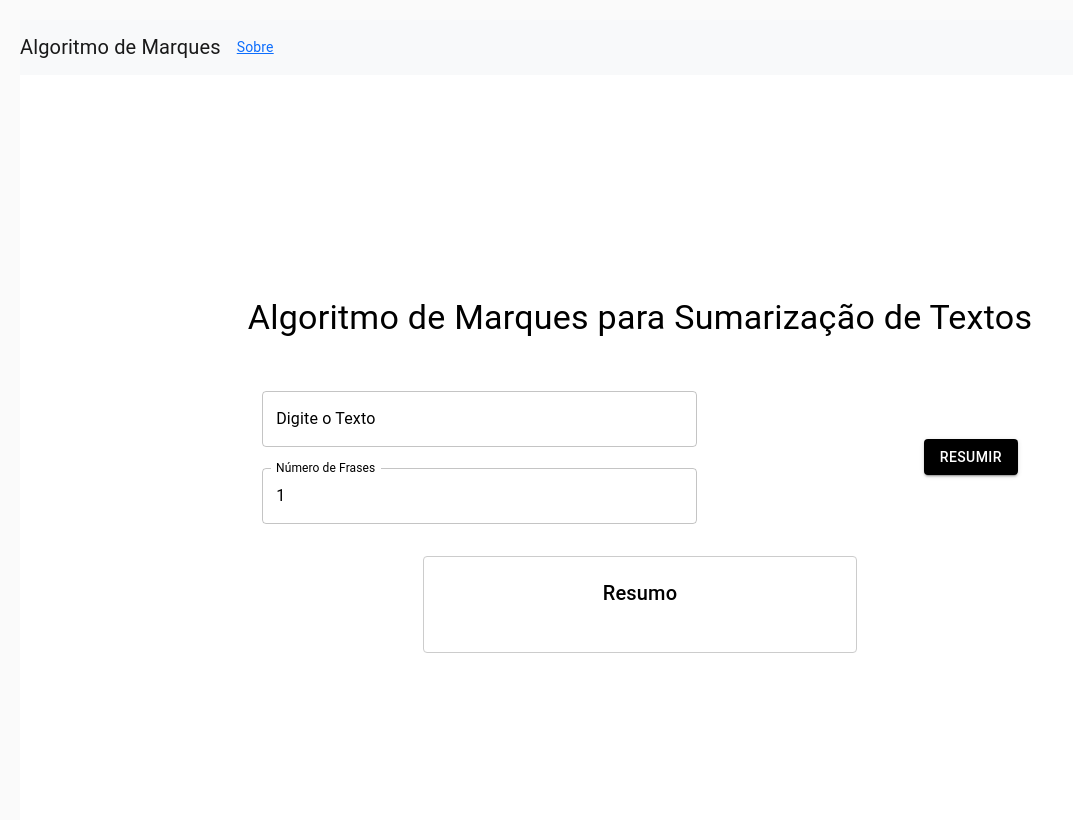
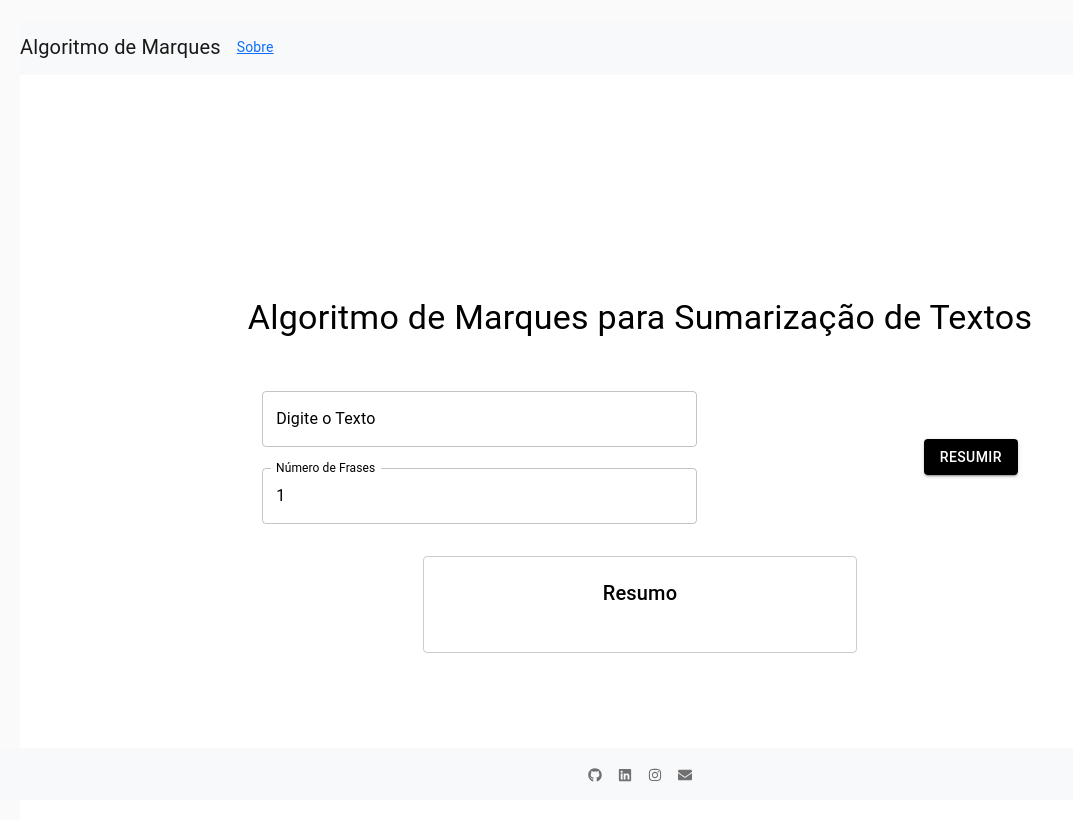
Before and after one commit to micasmarques/algoritmo-marques-tcc, a React (Vite) app in the folder code/frontend/: page / in a window 1280 px wide. Shown: the top 820 px of the page, without its empty margins (0-1073 px from the left). Built offline with nearby package versions, Linux system fonts and the light colour scheme.

Commit message:
adicionado git, linkedin, insta e email

```diff
--- a/code/frontend/package.json
+++ b/code/frontend/package.json
@@ -30,6 +30,7 @@
     "react-bootstrap": "^2.7.4",
     "react-dom": "^17.0.2",
     "react-i18next": "^12.3.1",
+    "react-icons": "^4.8.0",
     "react-pdf": "^6.2.2",
     "react-router-dom": "^6.11.2"
   },
--- a/code/frontend/src/App.js
+++ b/code/frontend/src/App.js
@@ -3,7 +3,8 @@ import {Link, BrowserRouter as Router} from 'react-router-dom';
 import {useTranslation} from 'react-i18next';
 import {Navbar, Nav} from 'react-bootstrap';
 import Summary from './components/Summary';
-import './styles/App.css'; // se você tem um arquivo CSS para estilização global
+import { FaGithub, FaLinkedin, FaInstagram, FaEnvelope } from 'react-icons/fa';
+import './styles/App.css';
 
 function App() {
     const {t} = useTranslation();
@@ -31,6 +32,22 @@ function App() {
                     </Navbar.Collapse>
                 </Navbar>
                 <Summary/>
+                <Navbar fixed="bottom" bg="light">
+                    <Nav className="mx-auto">
+                        <Nav.Link href="https://github.com/micasmarques" target="_blank">
+                            <FaGithub />
+                        </Nav.Link>
+                        <Nav.Link href="https://www.linkedin.com/in/micael-marques/" target="_blank">
+                            <FaLinkedin />
+                        </Nav.Link>
+                        <Nav.Link href="https://www.instagram.com/micasmarques/" target="_blank">
+                            <FaInstagram />
+                        </Nav.Link>
+                        <Nav.Link href="mailto:micasmarques1132@gmail.com">
+                            <FaEnvelope />
+                        </Nav.Link>
+                    </Nav>
+                </Navbar>
             </div>
         </Router>
     );
```
Also changed, not shown: 1 other file (tests, documents, lock files or other folders).
